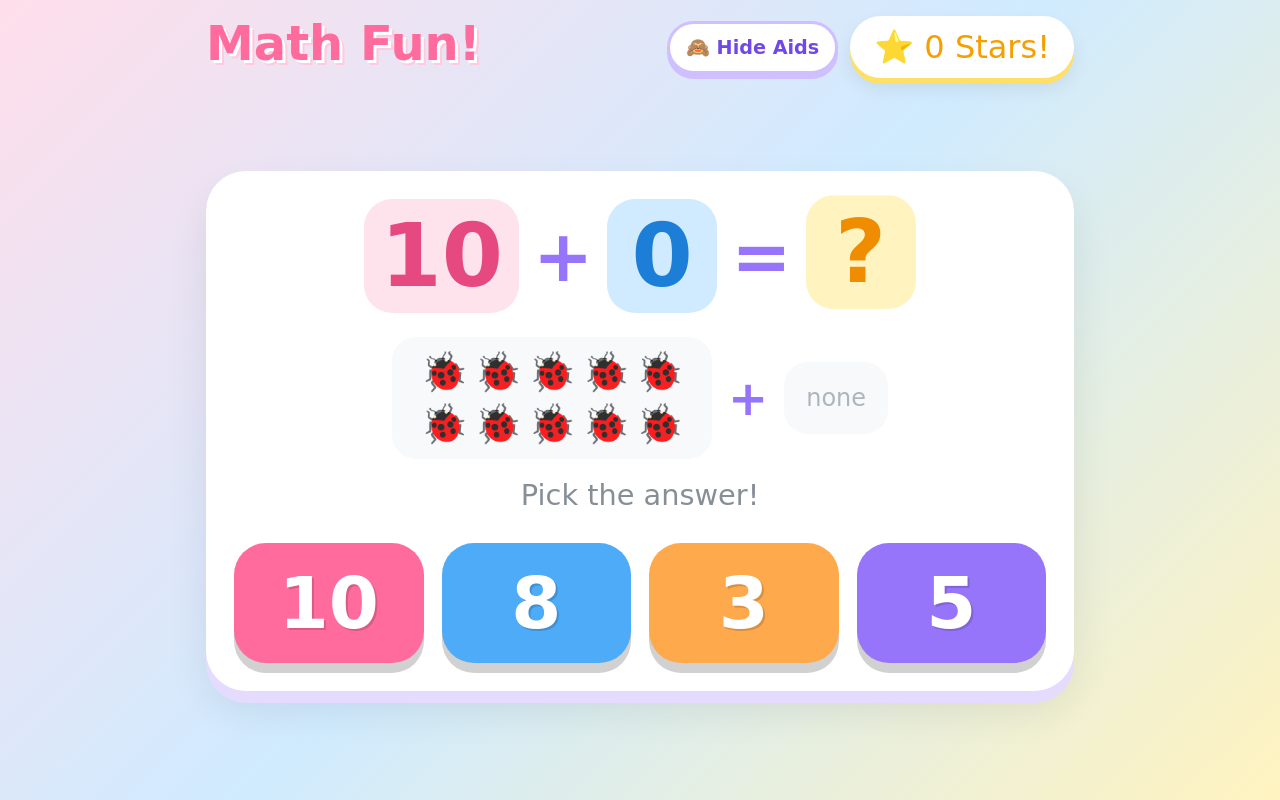
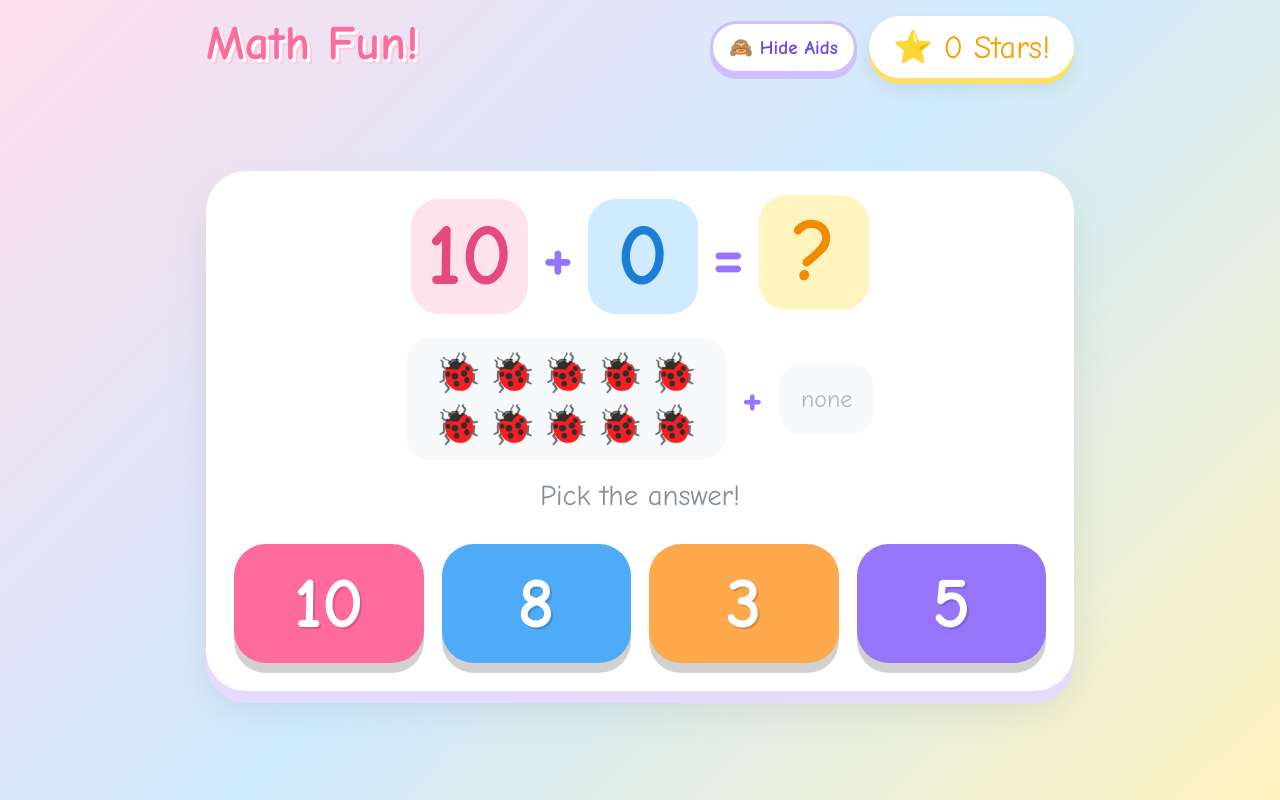
Before and after one commit to ppa993/playful-math, a React (Vite) app: page / in a window 1280 px wide. Built offline with nearby package versions, Linux system fonts and the light colour scheme.

Commit message:
add comic nue

```diff
--- a/package.json
+++ b/package.json
@@ -9,6 +9,7 @@
     "preview": "vite preview"
   },
   "dependencies": {
+    "@fontsource/comic-neue": "^5.3.0",
     "clsx": "2.1.1",
     "react": "19.2.6",
     "react-dom": "19.2.6",
--- a/src/index.css
+++ b/src/index.css
@@ -1,5 +1,5 @@
 * { box-sizing: border-box; }
-body { margin: 0; font-family: "Comic Sans MS"; background: linear-gradient(135deg, #ffdeeb, #d0ebff 50%, #fff3bf); min-height: 100vh; overflow-x: hidden; }
+body { margin: 0; font-family: "Comic Neue", "Comic Sans MS", cursive; background: linear-gradient(135deg, #ffdeeb, #d0ebff 50%, #fff3bf); min-height: 100vh; overflow-x: hidden; }
 .app { min-height: 100vh; max-width: 900px; margin: 0 auto; padding: 16px; display: flex; flex-direction: column; }
 .top { display: flex; justify-content: space-between; align-items: center; flex-wrap: wrap; gap: 12px; }
 .top-actions { display: flex; align-items: center; gap: 12px; flex-wrap: wrap; }
--- a/src/main.tsx
+++ b/src/main.tsx
@@ -1,6 +1,8 @@
 import { StrictMode } from "react";
 import { createRoot } from "react-dom/client";
 import { registerSW } from "virtual:pwa-register";
+import "@fontsource/comic-neue/400.css";
+import "@fontsource/comic-neue/700.css";
 import "./index.css";
 import App from "./App";
 
```
Also changed, not shown: 1 other file (tests, documents, lock files or other folders).
